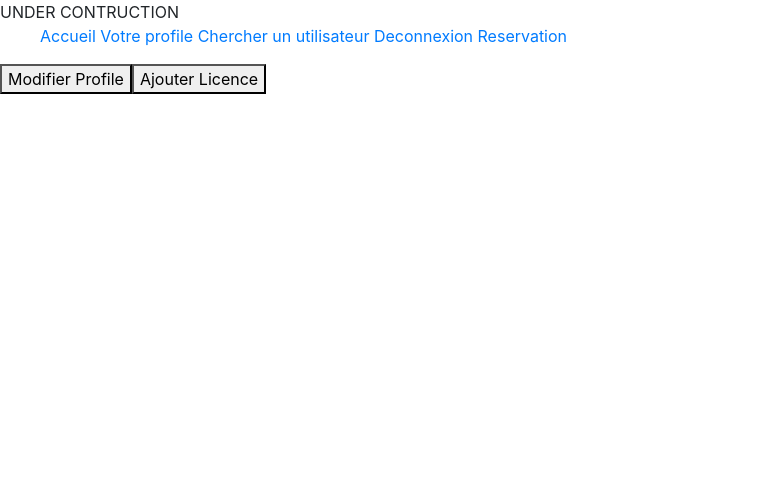
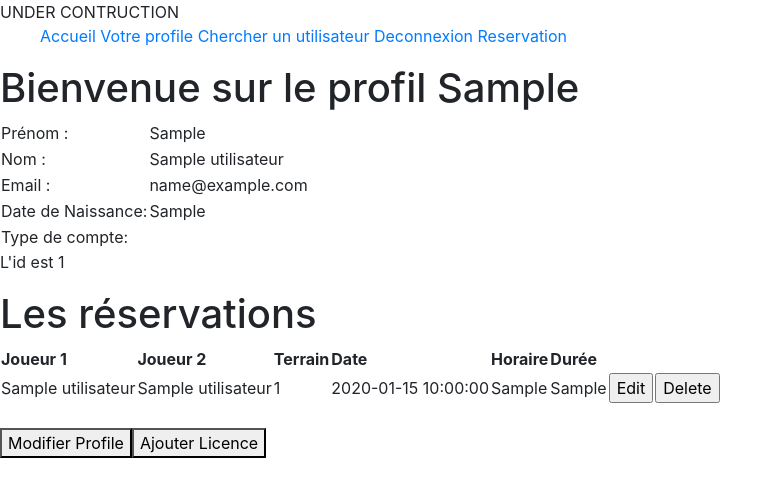
Before and after one commit to derreyann/websiteif3, a PHP site: page /autre_profile.php?id=1 in a window 1280 px wide. Shown: the top 497 px of the page, without its empty margins (0-783 px from the left). Run offline with PHP 8.4, Linux system fonts and the light colour scheme; the visitor is signed in with stand-in values (Sample User, id 1); tables that the repository leaves empty or names only in its code hold one stand-in row (values such as "Sample post"); data that the repository does not hold is empty.

Commit message:
Ajout de l'affichage d'autre profile

```diff
--- a/autre_profile.php
+++ b/autre_profile.php
@@ -18,7 +18,123 @@
 
 		if($result->num_rows > 0) {
 			$row = $result->fetch_assoc();
-			//Inserer ici les iformations de l'utilisateur copier depuis profile.
+
+			?>
+<title>Profile</title>
+</head>
+<h1>Bienvenue sur le profil <?php echo $row["prenom"] ?></h1>
+
+
+<body>
+<form id="form" name="form" method="post">
+
+</form>
+</form>
+<table>
+<tr>
+<td>Prénom :</td><td><?php echo $row["prenom"]; ?></td>
+</tr>
+<tr>
+<td>Nom :</td><td><?php echo $row["nom"]; ?></td>
+</tr>
+<tr>
+<td>Email :</td><td><?php echo $row["mail"]; ?></td>
+</tr>
+<tr>
+<td>Date de Naissance:</td><td><?php echo $row["naissance"]; ?></td>
+</tr>
+<tr>
+<?php
+if($row["type_compte"] == 0){
+         $type = "Administrateur";
+    }
+       elseif($row["type_compte"] == 1){
+         $type = "Membre";
+       }
+        elseif($row["type_compte"] == 2){
+         $type = "Invité";
+        }
+    ?>
+<tr>
+<td>Type de compte:</td><td><?php echo $type; ?></td>
+</tr>
+</table>
+<?php echo "L'id est ", $row["id"]; ?>
+
+<p> </p>
+
+<h1>Les réservations</h1>
+
+<?php
+// A REMPLACER AVEC LES IDS USERS 1 (FAITS PAR USER SESSION)
+// CODE A REUTILISER POUR LES MATCH JOUES, FACILE A ADAPTER MAIS CASSE COUILLE AU DEBUT
+$sql="SELECT DISTINCT id_user_1, id_user_2, id_terrain, date, h_debut, durée FROM reservation INNER JOIN utilisateur ON id_user_1=\"".$row["id"]."\" ORDER BY date";
+$result = $conn->query($sql);
+if(!empty($result) && $result->num_rows > 0) {
+    /* while ($row2 = $result->fetch_assoc()) {
+        //CONVERTIR LES PRENOMS ET LES NOMS DE L'ID JOUEUR2  + AVEC LES VARIABLES CONVERTIES DU TERRAIN
+        print_r($row2['id_user_1']);
+        echo "<p> </p>"; */?>
+        <table>
+        <tr>
+        <th>Joueur 1 </th>
+        <th>Joueur 2 </th>
+        <th>Terrain </th>
+        <th>Date </th>
+        <th>Horaire </th>
+        <th>Durée</th><th>
+        <th> </th>
+        <th> </th>
+        </tr>
+            <?php while ($row2 = $result->fetch_assoc()) {?>
+
+                <tr>
+                    <td><?php
+                        $sql2="SELECT DISTINCT * FROM utilisateur WHERE id=\"".$row2["id_user_1"]."\"";
+                        $result2 = $conn->query($sql2);
+                        $row3 = $result2->fetch_assoc();
+                        echo $row3['nom'] ?></td>
+                    <td><?php $sql2="SELECT DISTINCT * FROM utilisateur WHERE id=\"".$row2["id_user_2"]."\"";
+                        $result2 = $conn->query($sql2);
+                        $row3 = $result2->fetch_assoc();
+                        echo $row3['nom'] ?></td>
+                    <td><?php echo $row2['id_terrain'] ?></td>
+                    <td><?php echo $row2['date'] ?></td>
+                    <td><?php echo $row2['h_debut'] ?></td>
+                    <td><?php echo $row2['durée'] ?><tb>
+                    <td><form action="edit_reservation.php" method="POST">
+                            <input type="hidden" name="id1" value="<?php echo $row2['id_user_1'];?>" />
+                            <input type="hidden" name="id2" value="<?php echo $row2['id_user_2'];?>" />
+                            <input type="hidden" name="idterrain" value="<?php echo $row2['id_terrain'];?>" />
+                            <input type="hidden" name="date" value="<?php echo $row2['date'];?>" />
+                            <input type="hidden" name="h_debut" value="<?php echo $row2['h_debut'];?>" />
+                            <input type="hidden" name="durée" value="<?php echo $row2['durée'];?>" />
+                            <input type="submit" value="Edit"/><tb>
+                            </form>
+                    <td><form action="aurevoir_reservation.php" method="POST">
+                            <input type="hidden" name="id1" value="<?php echo $row2['id_user_1'];?>" />
+                            <input type="hidden" name="id2" value="<?php echo $row2['id_user_2'];?>" />
+                            <input type="hidden" name="idterrain" value="<?php echo $row2['id_terrain'];?>" />
+                            <input type="hidden" name="date" value="<?php echo $row2['date'];?>" />
+                            <input type="hidden" name="h_debut" value="<?php echo $row2['h_debut'];?>" />
+                            <input type="hidden" name="durée" value="<?php echo $row2['durée'];?>" />
+                            <input type="submit" value="Delete"/><tb>
+                        </form>
+                        </tb>
+                    </td>
+                </tr>
+            <?php } ?>
+        </table>
+<?php
+}else{
+    echo "Il n'a pas de réservations";
+}?>
+<br>
+<?php
+if (isset($_GET["message"])) {
+    echo $_GET["message"];
+}//Permet d'afficher un message d'erreur
+
 
 			//Ajout du bouton de modification pour les admin:
 			$sql="SELECT * FROM utilisateur WHERE mail=\"".$_SESSION["mail"]."\" AND MdP=PASSWORD(\"".$_SESSION["mdp"]."\");";
```
